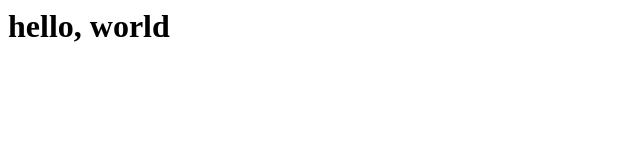
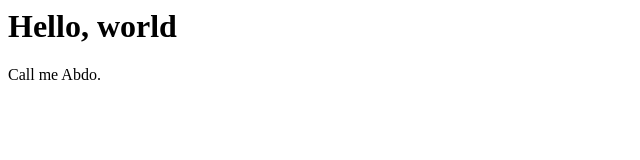
Before and after one commit to zarabd/webs, a plain HTML site: page index.html in a window 1280 px wide. Shown: the whole page, without its empty margins (0-640 px from the left). Drawn offline with Linux system fonts and the light colour scheme.

Commit message:
Add some HTML structure

```diff
--- a/index.html
+++ b/index.html
@@ -1 +1,10 @@
-<h1> hello, world </h1>
+<!DOCTYPE.html>
+<html>
+  <head>
+      <title>Hi</title>
+  </head>
+  <body>
+    <h1>Hello, world</h1>
+    <p>Call me Abdo.</p>
+  </body>
+</html>
```
Also changed, not shown: 1 other file.
